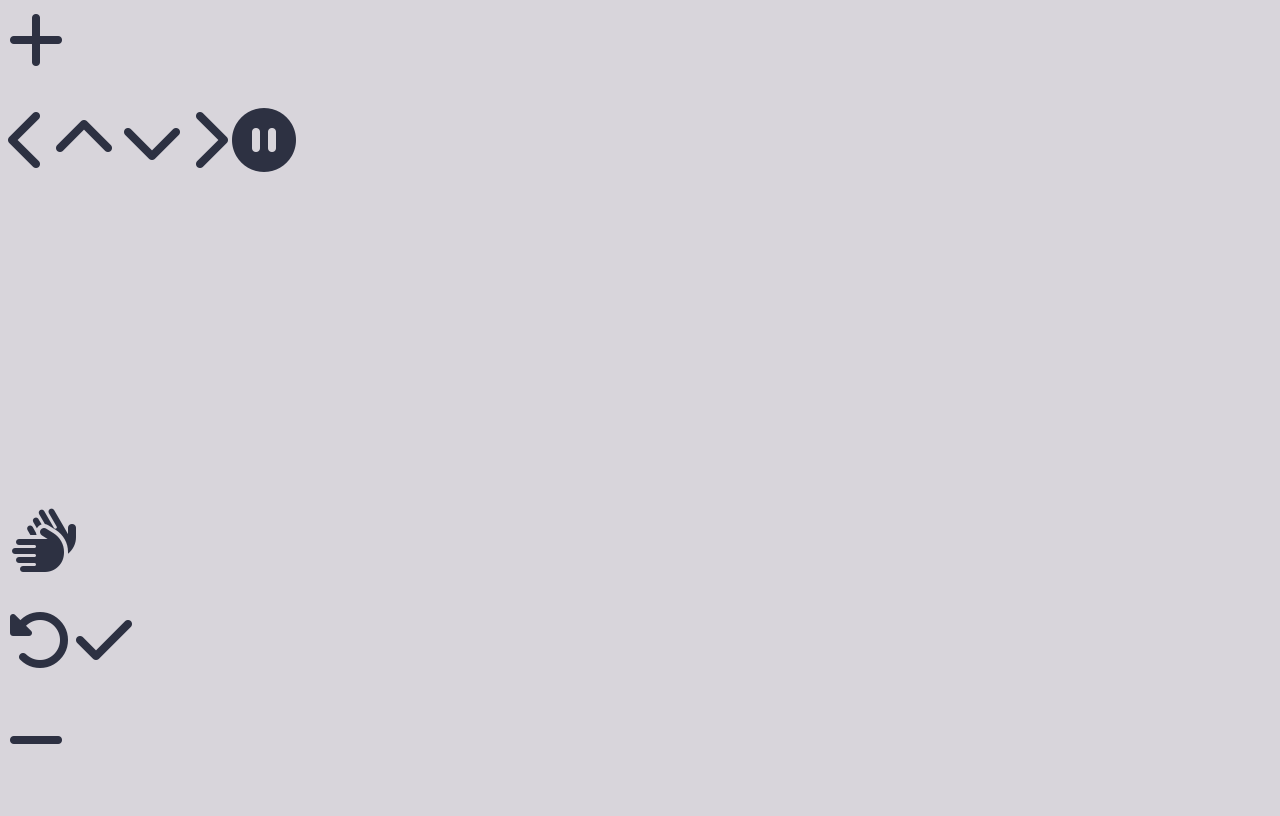
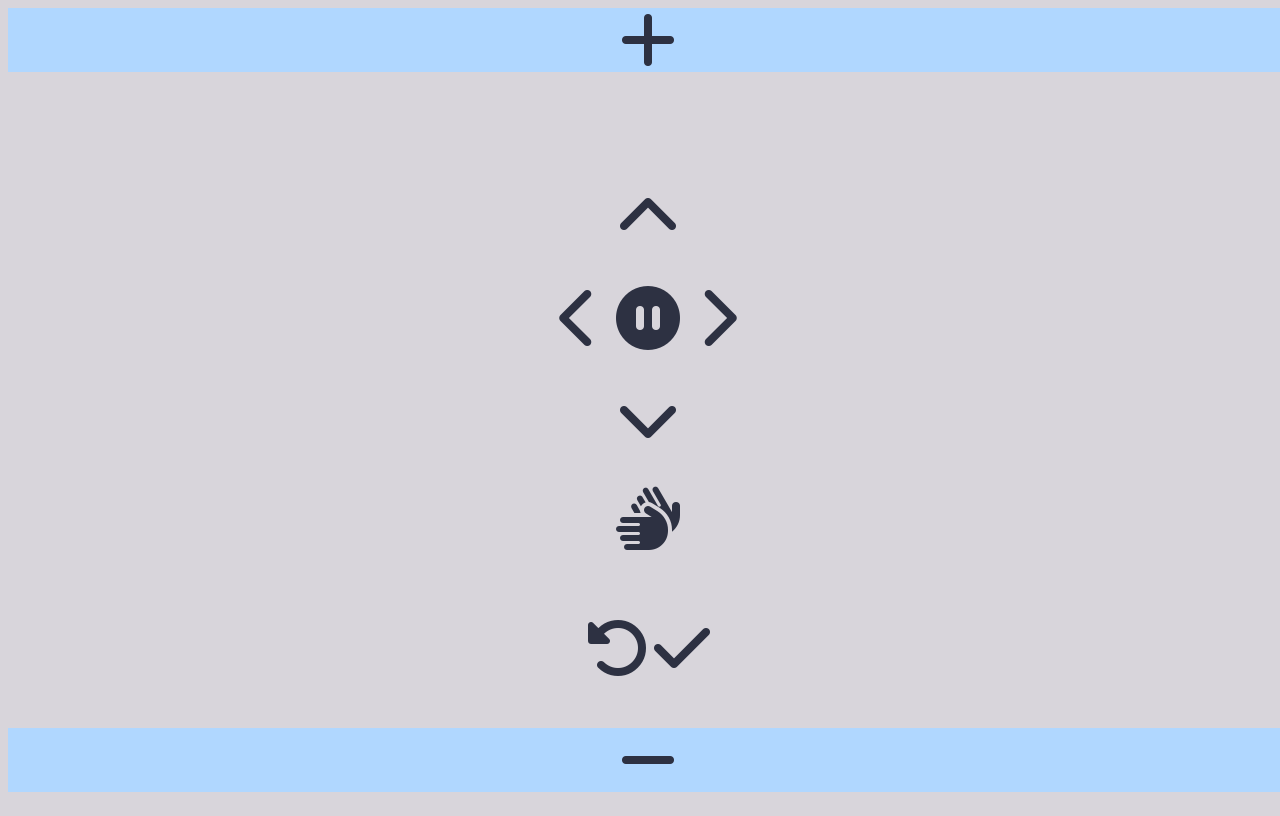
Before and after one commit to MarkGuo2002/SIU_ProyectoFinal-MyTv, a plain HTML site: page phone/index.html in a window 1280 px wide. Drawn offline with Linux system fonts and the light colour scheme.

Commit message:
Incluido modelo en figma del movil

```diff
--- a/phone/index.css
+++ b/phone/index.css
@@ -9,41 +9,123 @@
 
 .container {
   display: grid;
-    grid-template-rows: 12.5% 50% 12.5% 12.5% 12.5%;
-    grid-template-columns: 100%;
+  grid-template-rows:  20% 12.5% 12.5% 12.5% 12.5% 20%;
+  grid-template-columns: 1fr;
   height: 100vh;
 }
 
 .box1 {
     grid-row: 1 / 2;
+    justify-self: center;
+    align-self: start; /* cambiamos align-self a start para alinear la parte superior de box1 con la parte superior de la grid */
+    background-color: var(--light-blue);
+    /* hacemos que box1 ocupe toda la horizonral */
+    width: 100%;
+    margin: 0; /* establecemos el margen en 0 */
+    padding: 0; /* establecemos el padding en 0 */
+    text-align: center;
+  }
+
+.box2A {
+  grid-row: 2 / 3;
+  justify-self: center;
+  align-self: center;
 }
 
 .box2 {
-    grid-row: 2 / 3;
+  grid-row: 3 / 4;
+  justify-self: center;
+  align-self: center;
+}
+
+.box2B {
+  grid-row: 4 / 5;
+  justify-self: center;
+  align-self: center;
 }
 
 .box3 {
-    grid-row: 3 / 4;
+  grid-row: 5 / 6;
+  justify-self: center;
+  align-self: center;
 }
 
 .box4 {
-    grid-row: 4 / 5;
+  grid-row: 6 / 7;
+  justify-self: center;
+  align-self: center;
 }
 
 .box5 {
-    grid-row: 5 / 6;
+    grid-row: 7 / 8;
+    justify-self: center;
+    align-self: start; /* cambiamos align-self a start para alinear la parte superior de box1 con la parte superior de la grid */
+    background-color: var(--light-blue);
+    /* hacemos que box1 ocupe toda la horizonral */
+    width: 100%;
+    margin: 0; /* establecemos el margen en 0 */
+    padding: 0; /* establecemos el padding en 0 */
+    text-align: center;
   }
 
-.fa-plus, .fa-chevron-up, .fa-chevron-down, .fa-chevron-left,
-.fa-chevron-right, .fa-pause-circle, .fa-hands, .fa-rotate-left,
-.fa-check, .fa-minus {
+
+.fa-chevron-left{
+  color: var(--dark-blue);
+  font-size: 4em;
+  transition: all 0.3s ease-in-out;
+  margin-right: 0.2em; ;
+
+}
+
+.fa-chevron-right{
+  color: var(--dark-blue);
+  font-size: 4em;
+  transition: all 0.3s ease-in-out;
+  margin-left: 0.2em; ;
+
+}
+
+
+.fa-plus,
+.fa-chevron-up,
+.fa-chevron-down,
+.fa-chevron-right,
+.fa-pause-circle,
+.fa-hands,
+.fa-rotate-left,
+.fa-check,
+.fa-minus {
   color: var(--dark-blue);
   font-size: 4em;
   transition: all 0.3s ease-in-out;
 }
 
-.fa-plus:hover, .fa-chevron-up:hover, .fa-chevron-down:hover,
-.fa-chevron-left:hover, .fa-chevron-right:hover, .fa-pause-circle:hover,
-.fa-hands:hover, .fa-rotate-left:hover, .fa-check:hover, .fa-minus:hover {
+.fa-plus:hover,
+.fa-chevron-up:hover,
+.fa-chevron-down:hover,
+.fa-chevron-left:hover,
+.fa-chevron-right:hover,
+.fa-pause-circle:hover,
+.fa-hands:hover,
+.fa-rotate-left:hover,
+.fa-check:hover,
+.fa-minus:hover {
   color: var(--light-blue);
 }
+
+.container > * {
+  margin: 0;
+  padding: 0;
+}
+
+/* Agrega un margen negativo a la caja padre para que las cajas interiores se extiendan hasta los bordes de la pantalla */
+.container {
+  margin: 0;
+  padding: 0;
+  width: 100vw;
+}
+
+/* Elimina el overflow-x para evitar que las cajas interiores se desborden horizontalmente */
+body {
+  overflow-x: hidden;
+}
--- a/phone/index.html
+++ b/phone/index.html
@@ -17,12 +17,17 @@
         <div class="box1">
             <i class="fa-solid fa-plus" id="volume-up"></i>
         </div>
+        <div class="box2A">
+            <i class="fas fa-chevron-up"></i>
+        </div>
         <div class="box2">
             <i class="fas fa-chevron-left"></i>
-            <i class="fas fa-chevron-up"></i>
+            <i class="fas fa-pause-circle"></i>
+            <i class="fas fa-chevron-right"></i>
+
+        </div>
+        <div class="box2B">
             <i class="fas fa-chevron-down"></i>
-            <i class="fas fa-chevron-right"></i>
-            <i class="fas fa-pause-circle"></i>
         </div>
         <div class="box3">
             <i class="fa-solid fa-hands"></i>
```
Lines whose indentation alone changed are shown as unchanged.
